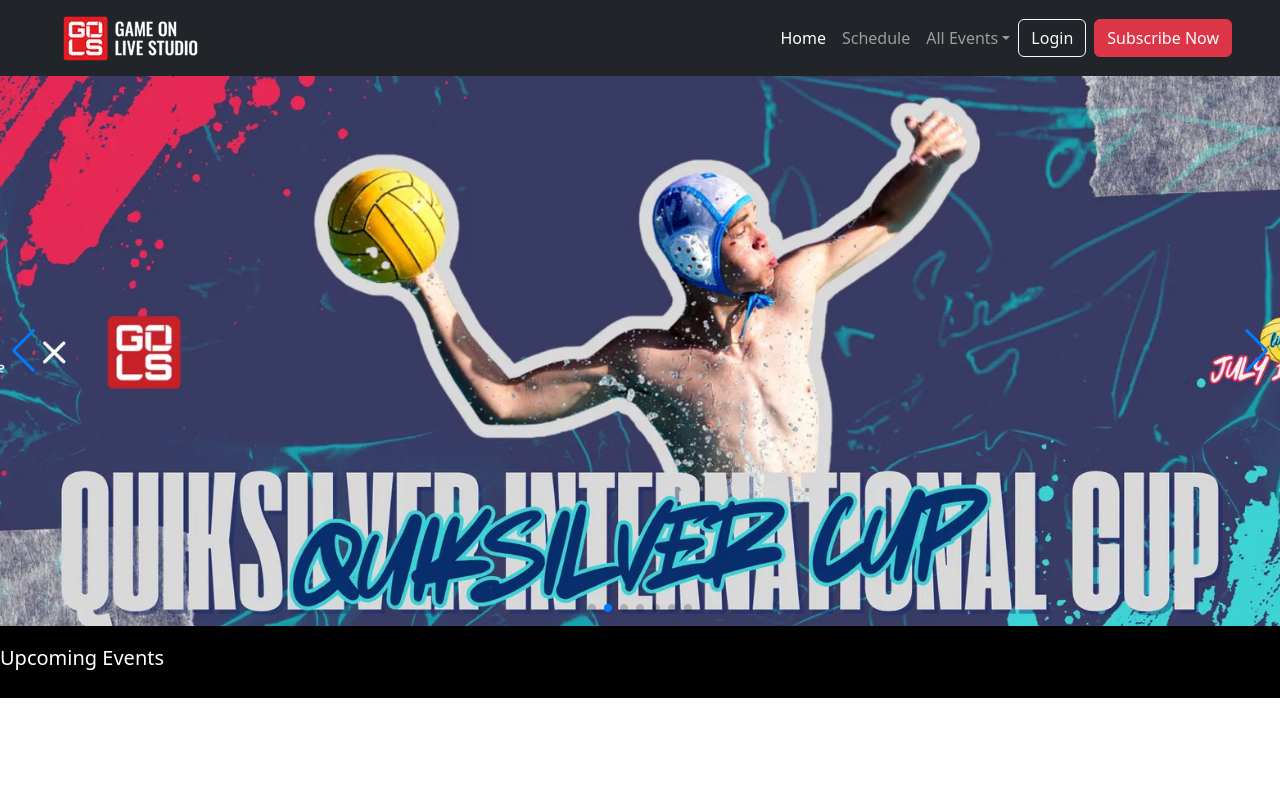
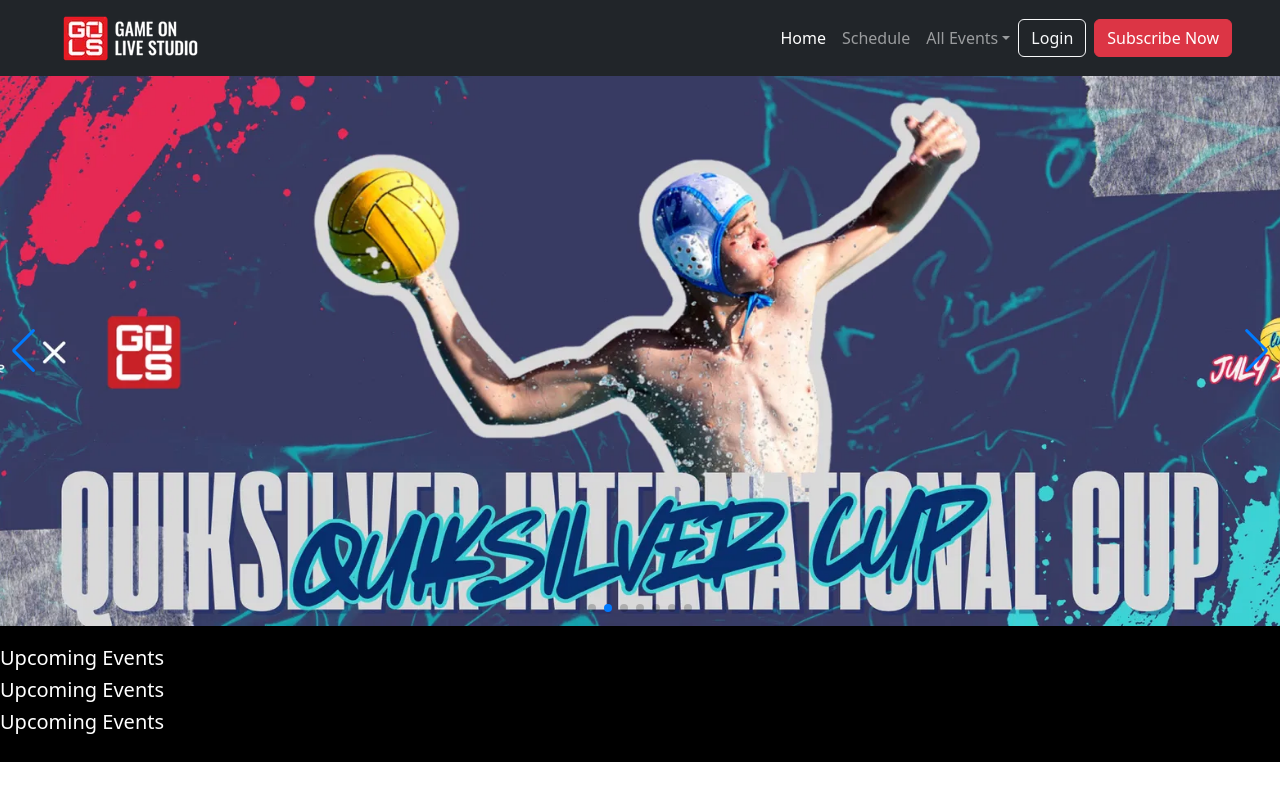
Before and after one commit to Zeeshanprojects/gotolive, a React (Vite) app in the folder gotolive/: page / in a window 1280 px wide. Built offline with nearby package versions, Linux system fonts and the light colour scheme; the HTML template or start-up script is replaced by a standard one.

Commit message:
updated code

```diff
--- a/gotolive/src/Pages/Home.jsx
+++ b/gotolive/src/Pages/Home.jsx
@@ -50,6 +50,8 @@
 </div>
 <div className="background-section">
     <h5 className="text-white">Upcoming Events</h5>
+     <h5 className="text-white">Upcoming Events</h5>
+     <h5 className="text-white">Upcoming Events</h5>
 </div>
     </>
 
```
